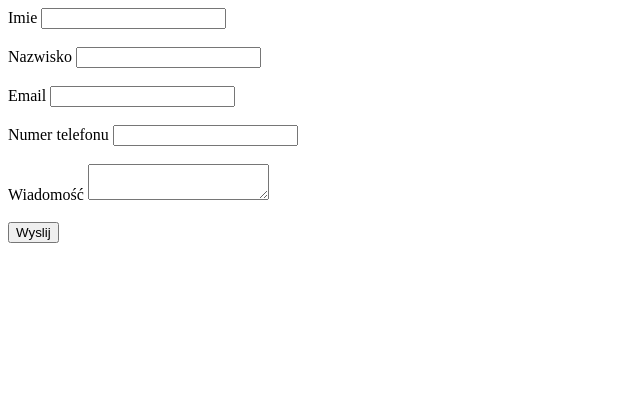
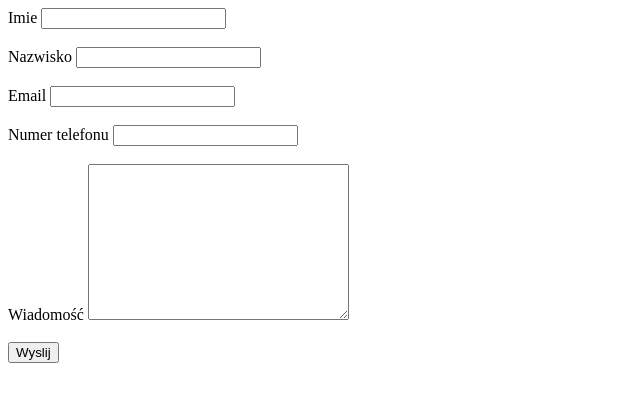
Before and after one commit to miborko/miborko.github.io, a plain HTML site: page warsztaty/formularz/index.html in a window 1280 px wide. Shown: the whole page, without its empty margins (0-640 px from the left). Drawn offline with Linux system fonts and the light colour scheme.

Commit message:
poprawiony formularz widomosci

```diff
--- a/warsztaty/formularz/index.html
+++ b/warsztaty/formularz/index.html
@@ -22,7 +22,7 @@
         <input type="text" id="numerTelefonu" name="numerTelefonu"><br/><br/>
 
         <label for="wiadomosc">Wiadomość</label>
-        <textarea id="wiadomosc" maxlenght="1000"></textarea><br/><br/>
+        <textarea name="wiadomosc" id="wiadomosc" cols="30" rows="10"></textarea><br/><br/>
 
         <input type="submit" value="Wyslij">
     </form>
```
